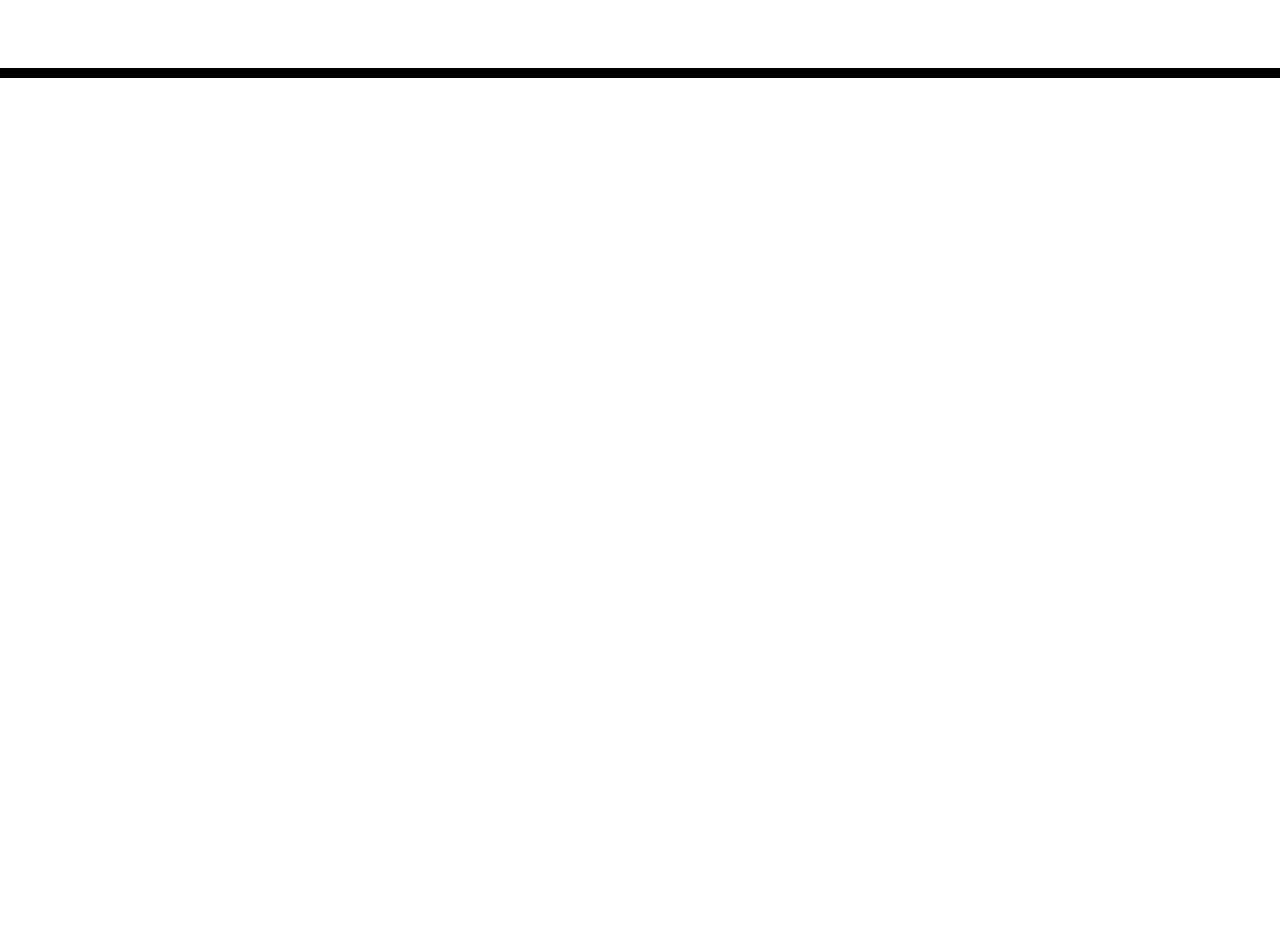
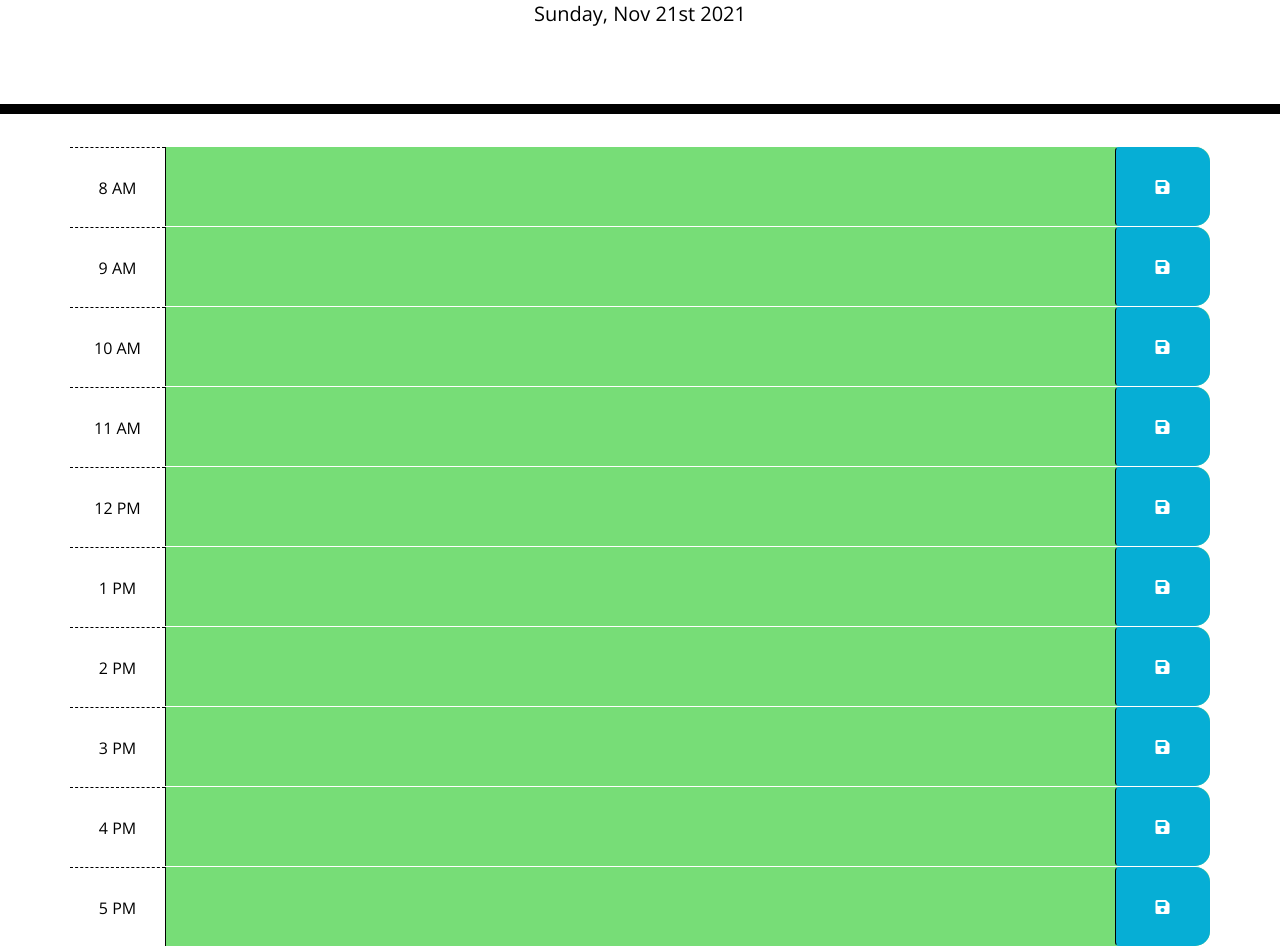
Before and after one commit to jsnbdrx/work-day-scheduler, a plain HTML site: page index.html in a window 1280 px wide. Shown: the part 190-1136 px from the top of the page. Before the commit the page ends 800 px from the top, so only its background shows below. Drawn offline with nearby package versions, Linux system fonts and the light colour scheme.

Commit message:
added functionality in script.js, individual time slots in index.html

```diff
--- a/assets/js/script.js
+++ b/assets/js/script.js
@@ -0,0 +1,57 @@
+// Display today's day and date
+var todayDate = moment().format('dddd, MMM Do YYYY');
+$("#currentDay").html(todayDate);
+
+$(document).ready(function () {
+    // saveBtn click listener
+    $(".saveBtn").on("click", function () {
+        // Get nearby values of the description in JQuery
+        var text = $(this).siblings(".description").val();
+        var time = $(this).parent().attr("id");
+
+        // Save text in local storage
+        localStorage.setItem(time, text);
+    })
+
+    function timeTracker() {
+        //get current number of hours.
+        var timeNow = moment().hour();
+
+        // loop over time blocks
+        $(".time-block").each(function () {
+            var blockTime = parseInt($(this).attr("id").split("hour")[1]);
+
+            // To check the time and add the classes for background indicators
+            if (blockTime < timeNow) {
+                $(this).removeClass("future");
+                $(this).removeClass("present");
+                $(this).addClass("past");
+            }
+            else if (blockTime === timeNow) {
+                $(this).removeClass("past");
+                $(this).removeClass("future");
+                $(this).addClass("present");
+            }
+            else {
+                $(this).removeClass("present");
+                $(this).removeClass("past");
+                $(this).addClass("future");
+
+            }
+        })
+    }
+
+    // Get item from local storage if any
+    $("#hour8 .description").val(localStorage.getItem("hour8"));
+    $("#hour9 .description").val(localStorage.getItem("hour9"));
+    $("#hour10 .description").val(localStorage.getItem("hour10"));
+    $("#hour11 .description").val(localStorage.getItem("hour11"));
+    $("#hour12 .description").val(localStorage.getItem("hour12"));
+    $("#hour13 .description").val(localStorage.getItem("hour13"));
+    $("#hour14 .description").val(localStorage.getItem("hour14"));
+    $("#hour15 .description").val(localStorage.getItem("hour15"));
+    $("#hour16 .description").val(localStorage.getItem("hour16"));
+    $("#hour17 .description").val(localStorage.getItem("hour17"));
+
+    timeTracker();
+})
--- a/index.html
+++ b/index.html
@@ -1,38 +1,125 @@
 <!DOCTYPE html>
 <html lang="en">
+
 <head>
 	<meta charset="UTF-8" />
 	<meta name="viewport" content="width=device-width, initial-scale=1.0" />
 	<meta http-equiv="X-UA-Compatible" content="ie=edge" />
-    <link
-      rel="stylesheet"
-      href="https://stackpath.bootstrapcdn.com/bootstrap/4.3.1/css/bootstrap.min.css"
-    />
-    <link
-      rel="stylesheet"
-      href="https://use.fontawesome.com/releases/v5.8.1/css/all.css"
-      integrity="sha384-50oBUHEmvpQ+1lW4y57PTFmhCaXp0ML5d60M1M7uH2+nqUivzIebhndOJK28anvf"
-      crossorigin="anonymous"
-    />
-    <link
-      href="https://fonts.googleapis.com/css?family=Open+Sans&display=swap"
-      rel="stylesheet"
-    />
+	<link rel="stylesheet" href="https://stackpath.bootstrapcdn.com/bootstrap/4.3.1/css/bootstrap.min.css" />
+	<link rel="stylesheet" href="https://use.fontawesome.com/releases/v5.8.1/css/all.css"
+		integrity="sha384-50oBUHEmvpQ+1lW4y57PTFmhCaXp0ML5d60M1M7uH2+nqUivzIebhndOJK28anvf" crossorigin="anonymous" />
+	<link href="https://fonts.googleapis.com/css?family=Open+Sans&display=swap" rel="stylesheet" />
 	<link rel="stylesheet" href="./assets/css/style.css" />
 	<title>Work Day Scheduler</title>
 </head>
 
 <body>
+	<!-- Header -->
 	<header class="jumbotron">
 		<h1 class="display-3">Work Day Scheduler</h1>
 		<p class="lead">A simple calendar app for scheduling your work day</p>
 		<p id="currentDay" class="lead"></p>
 	</header>
+
 	<div class="container">
-      <!-- Timeblocks go here -->
+
+		<!-- Timeblocks start here -->
+
+		<div id="hour8" class="row time-block">
+            <div class="col-md-1 hour">
+                8 AM
+            </div>
+            <textarea class="col-md-10 description">
+            </textarea>
+            <button class="btn saveBtn col-md-1"><i class="fas fa-save"></i></button>
+        </div>
+
+		<div id="hour9" class="row time-block">
+            <div class="col-md-1 hour">
+                9 AM
+            </div>
+            <textarea class="col-md-10 description">
+            </textarea>
+            <button class="btn saveBtn col-md-1"><i class="fas fa-save"></i></button>
+        </div>
+
+		<div id="hour10" class="row time-block">
+            <div class="col-md-1 hour">
+                10 AM
+            </div>
+            <textarea class="col-md-10 description">
+            </textarea>
+            <button class="btn saveBtn col-md-1"><i class="fas fa-save"></i></button>
+        </div>
+
+		<div id="hour10=1" class="row time-block">
+            <div class="col-md-1 hour">
+                11 AM
+            </div>
+            <textarea class="col-md-10 description">
+            </textarea>
+            <button class="btn saveBtn col-md-1"><i class="fas fa-save"></i></button>
+        </div>
+
+		<div id="hour12" class="row time-block">
+            <div class="col-md-1 hour">
+                12 PM
+            </div>
+            <textarea class="col-md-10 description">
+            </textarea>
+            <button class="btn saveBtn col-md-1"><i class="fas fa-save"></i></button>
+        </div>
+
+		<div id="hour13" class="row time-block">
+            <div class="col-md-1 hour">
+                1 PM
+            </div>
+            <textarea class="col-md-10 description">
+            </textarea>
+            <button class="btn saveBtn col-md-1"><i class="fas fa-save"></i></button>
+        </div>
+
+		<div id="hour14" class="row time-block">
+            <div class="col-md-1 hour">
+                2 PM
+            </div>
+            <textarea class="col-md-10 description">
+            </textarea>
+            <button class="btn saveBtn col-md-1"><i class="fas fa-save"></i></button>
+        </div>
+
+		<div id="hour15" class="row time-block">
+            <div class="col-md-1 hour">
+                3 PM
+            </div>
+            <textarea class="col-md-10 description">
+            </textarea>
+            <button class="btn saveBtn col-md-1"><i class="fas fa-save"></i></button>
+        </div>
+
+		<div id="hour16" class="row time-block">
+            <div class="col-md-1 hour">
+                4 PM
+            </div>
+            <textarea class="col-md-10 description">
+            </textarea>
+            <button class="btn saveBtn col-md-1"><i class="fas fa-save"></i></button>
+        </div>
+
+		<div id="hour17" class="row time-block">
+            <div class="col-md-1 hour">
+                5 PM
+            </div>
+            <textarea class="col-md-10 description">
+            </textarea>
+            <button class="btn saveBtn col-md-1"><i class="fas fa-save"></i></button>
+        </div>
+
 	</div>
 
 	<script src="https://code.jquery.com/jquery-3.4.1.min.js"></script>
 	<script src="https://cdnjs.cloudflare.com/ajax/libs/moment.js/2.24.0/moment.min.js"></script>
+	<script src="./assets/js/script.js"></script>
 </body>
+
 </html>
```
Also changed, not shown: 1 other file. Lines whose indentation alone changed are shown as unchanged.
